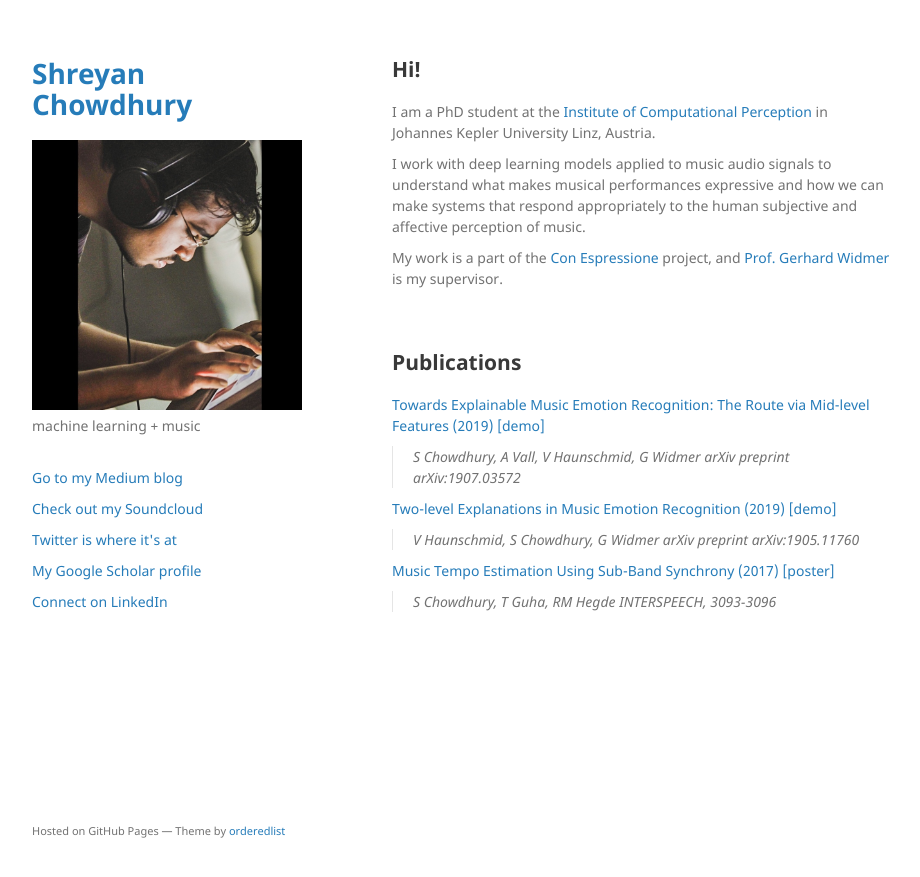
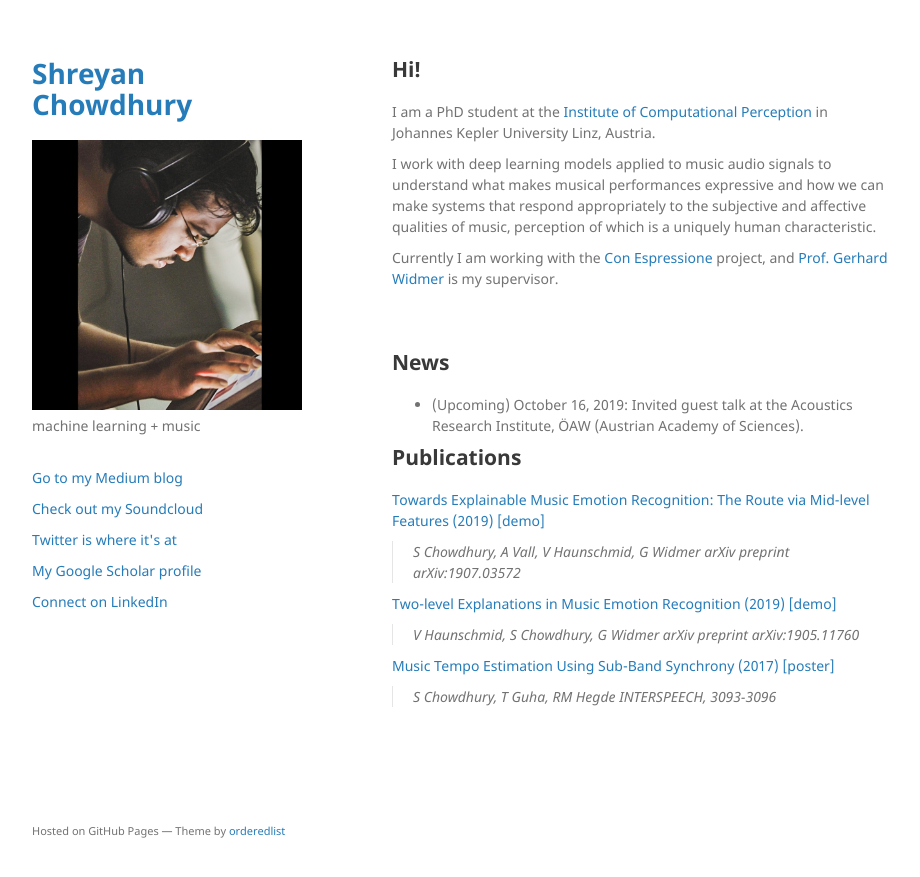
Before and after one commit to shreyanc/shreyanc.github.io, a Jekyll site: the page built from index.md, in a window 1280 px wide. Shown: the top 877 px of the page, without its empty margins (178-1098 px from the left). Built offline with Jekyll 4.4.1, drawn with Linux system fonts in a browser that asks for light colours; our own code applies the rules of GitHub Pages for plain Markdown files.

Commit message:
Update index.md

```diff
--- a/index.md
+++ b/index.md
@@ -6,9 +6,9 @@ published: true
 
 I am a PhD student at the [Institute of Computational Perception](https://www.jku.at/en/institute-of-computational-perception/) in Johannes Kepler University Linz, Austria.
 
-I work with deep learning models applied to music audio signals to understand what makes musical performances expressive and how we can make systems that respond appropriately to the human subjective and affective perception of music.
+I work with deep learning models applied to music audio signals to understand what makes musical performances expressive and how we can make systems that respond appropriately to the subjective and affective qualities of music, perception of which is a uniquely human characteristic.
 
-My work is a part of the [Con Espressione](https://www.jku.at/en/institute-of-computational-perception/research/projects/con-espressione/) project, and [Prof. Gerhard Widmer](https://www.jku.at/en/institute-of-computational-perception/about-us/people/gerhard-widmer/) is my supervisor.
+Currently I am working with the [Con Espressione](https://www.jku.at/en/institute-of-computational-perception/research/projects/con-espressione/) project, and [Prof. Gerhard Widmer](https://www.jku.at/en/institute-of-computational-perception/about-us/people/gerhard-widmer/) is my supervisor.
 
 <br><br>
 
@@ -18,6 +18,10 @@ My work is a part of the [Con Espressione](https://www.jku.at/en/institute-of-co
  </ul>
 
 <br><br>-->
+## News
+
+* (Upcoming) October 16, 2019: Invited guest talk at the Acoustics Research Institute, ÖAW (Austrian Academy of Sciences).
+
 
 ## Publications
 
```
